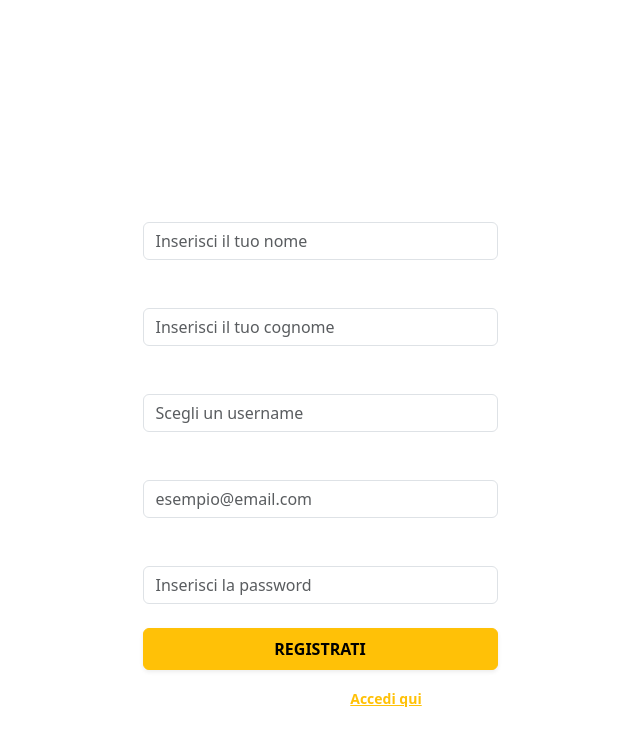
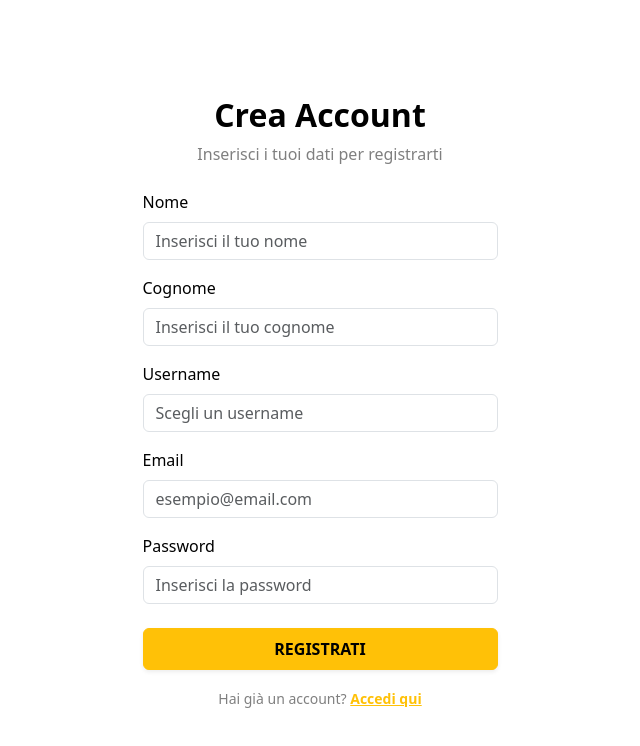
Before and after one commit to kevindonati/gestione-energia-elettrica-frontend, a React (Vite) app: page /register in a window 1280 px wide. Shown: the top 746 px of the page, without its empty margins (320-960 px from the left). Built offline with nearby package versions, Linux system fonts and the light colour scheme.

Commit message:
piccole modifiche ai colori

```diff
--- a/src/components/Login.jsx
+++ b/src/components/Login.jsx
@@ -46,13 +46,13 @@ const Login = ({ onLogin }) => {
           <Col md={6} lg={5}>
             <div className="glass-card p-5 mt-5">
               <div className="text-center mb-4">
-                <h2 className="fw-bold text-white">Bentornato</h2>
-                <p className="text-white-50">Accedi al tuo account</p>
+                <h2 className="fw-bold text-black">Bentornato</h2>
+                <p className="text-black-50">Accedi al tuo account</p>
               </div>
 
               <Form onSubmit={handleSubmit}>
                 <Form.Group className="mb-3">
-                  <Form.Label className="text-white">Email</Form.Label>
+                  <Form.Label className="text-black">Email</Form.Label>
                   <Form.Control
                     type="email"
                     name="email"
@@ -64,7 +64,7 @@ const Login = ({ onLogin }) => {
                 </Form.Group>
 
                 <Form.Group className="mb-4">
-                  <Form.Label className="text-white">Password</Form.Label>
+                  <Form.Label className="text-black">Password</Form.Label>
                   <Form.Control
                     type="password"
                     name="password"
--- a/src/components/Register.jsx
+++ b/src/components/Register.jsx
@@ -49,15 +49,15 @@ const Register = ({ onRegister }) => {
           <Col md={6} lg={5}>
             <div className="glass-card p-5 my-5">
               <div className="text-center mb-4">
-                <h2 className="fw-bold text-white">Crea Account</h2>
-                <p className="text-white-50">
+                <h2 className="fw-bold text-black">Crea Account</h2>
+                <p className="text-black-50">
                   Inserisci i tuoi dati per registrarti
                 </p>
               </div>
 
               <Form onSubmit={handleSubmit}>
                 <Form.Group className="mb-3">
-                  <Form.Label className="text-white">Nome</Form.Label>
+                  <Form.Label className="text-black">Nome</Form.Label>
                   <Form.Control
                     type="text"
                     name="name"
@@ -69,7 +69,7 @@ const Register = ({ onRegister }) => {
                 </Form.Group>
 
                 <Form.Group className="mb-3">
-                  <Form.Label className="text-white">Cognome</Form.Label>
+                  <Form.Label className="text-black">Cognome</Form.Label>
                   <Form.Control
                     type="text"
                     name="surname"
@@ -81,7 +81,7 @@ const Register = ({ onRegister }) => {
                 </Form.Group>
 
                 <Form.Group className="mb-3">
-                  <Form.Label className="text-white">Username</Form.Label>
+                  <Form.Label className="text-black">Username</Form.Label>
                   <Form.Control
                     type="text"
                     name="username"
@@ -93,7 +93,7 @@ const Register = ({ onRegister }) => {
                 </Form.Group>
 
                 <Form.Group className="mb-3">
-                  <Form.Label className="text-white">Email</Form.Label>
+                  <Form.Label className="text-black">Email</Form.Label>
                   <Form.Control
                     type="email"
                     name="email"
@@ -105,7 +105,7 @@ const Register = ({ onRegister }) => {
                 </Form.Group>
 
                 <Form.Group className="mb-4">
-                  <Form.Label className="text-white">Password</Form.Label>
+                  <Form.Label className="text-black">Password</Form.Label>
                   <Form.Control
                     type="password"
                     name="password"
@@ -125,7 +125,7 @@ const Register = ({ onRegister }) => {
                 </Button>
 
                 <div className="text-center mt-3">
-                  <small className="text-white-50">
+                  <small className="text-black-50">
                     Hai già un account?{" "}
                     <Link to="/login" className="text-warning fw-bold">
                       Accedi qui
```
